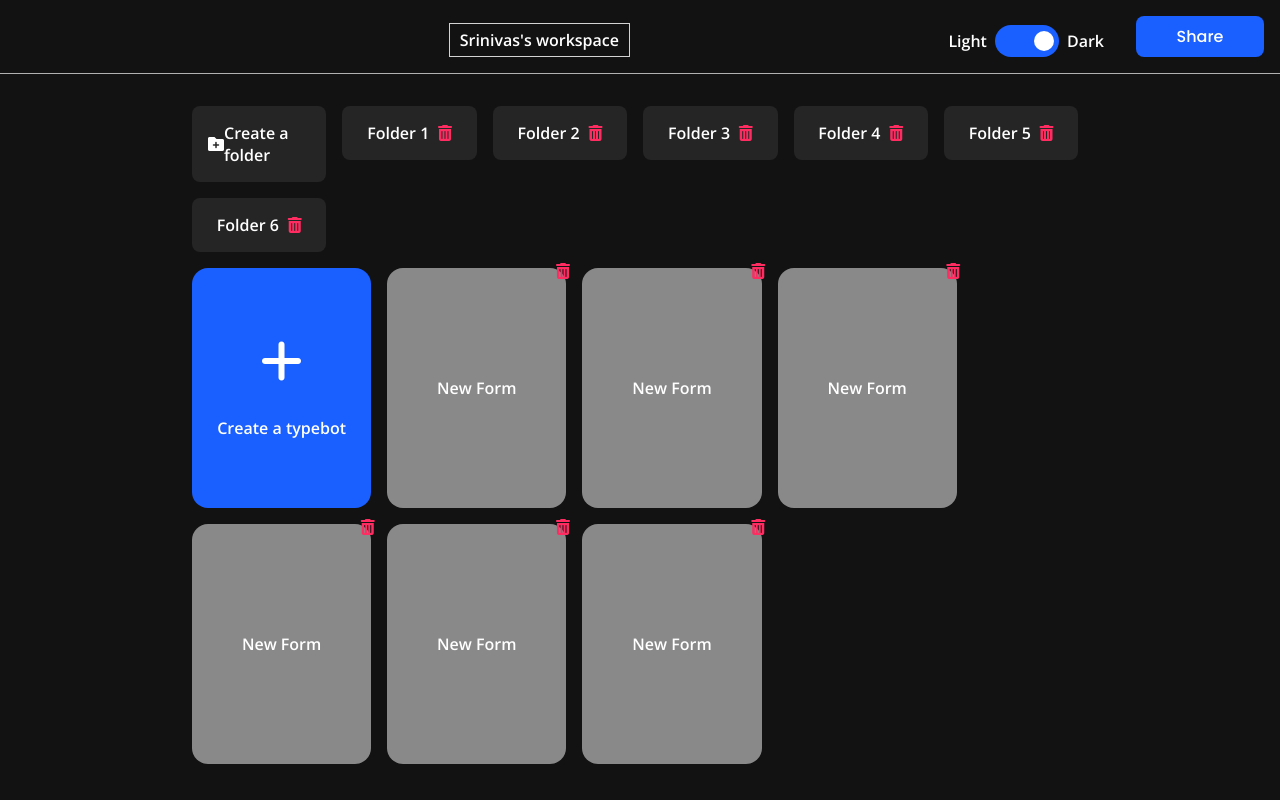
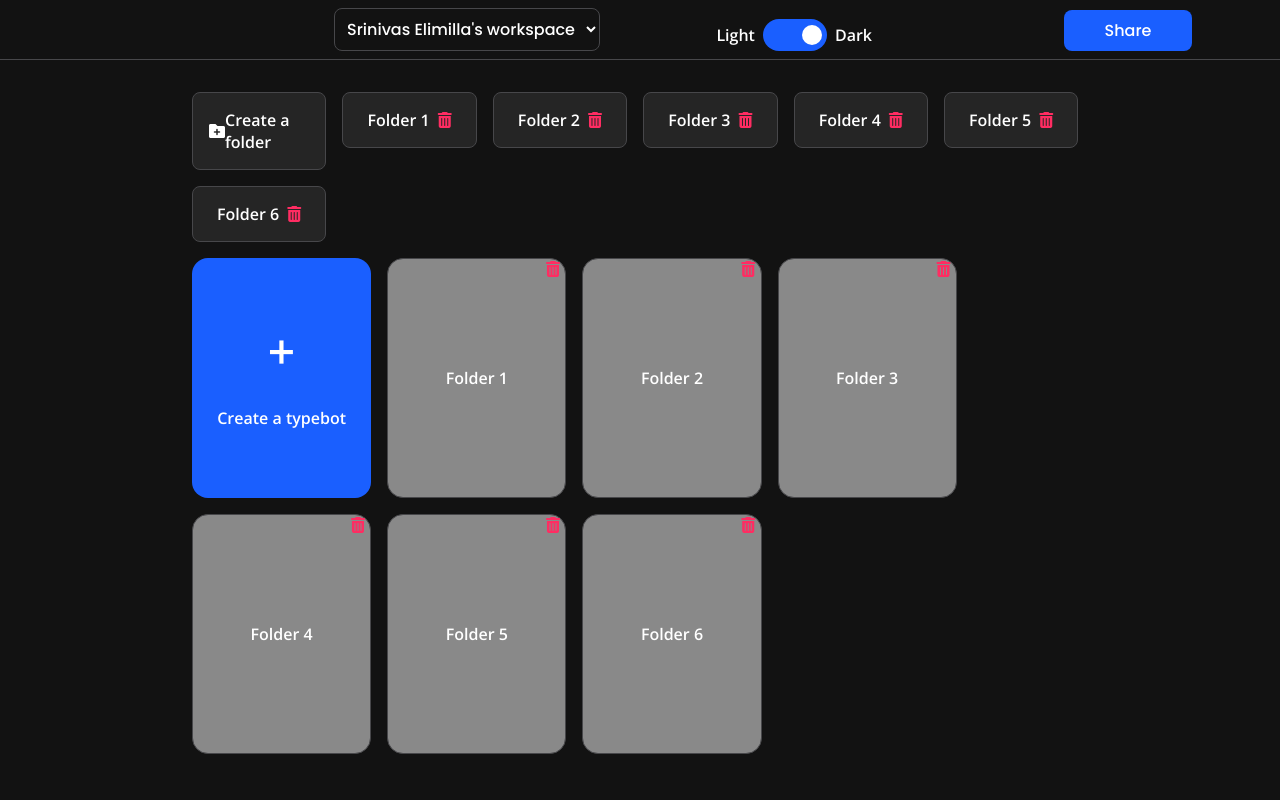
Before and after one commit to srinivas-elimilla/formBotFE, a React (Vite) app: page /dashboard in a window 1280 px wide. Built offline with nearby package versions, Linux system fonts and the light colour scheme; sample sign-in values are in the browser's storage.

Commit message:
built UI

```diff
--- a/src/admin/Dashboard.jsx
+++ b/src/admin/Dashboard.jsx
@@ -1,7 +1,7 @@
 import React, { useEffect, useState } from "react";
 import { useNavigate } from "react-router-dom";
 import { useTheme } from "../context/ThemeContext";
-import CreateFolderModal from "./modals/CreateFolderModal";
+import CommonModal from "./modals/CommonModal";
 import styles from "../styles/dashboard.module.css";
 import ThemeToggleButton from "../components/ThemeToggleButton";
 
@@ -10,6 +10,12 @@ const Dashboard = () => {
   const navigate = useNavigate();
   const [isModalOpen, setIsModalOpen] = useState(false);
   const [activeFolderIndex, setActiveFolderIndex] = useState(null);
+  const [label, setLabel] = useState("");
+  const [placeholder, setPlaceholder] = useState("");
+  const [isConfirmBtn, setIsConfirmBtn] = useState(false);
+  const [selectedOption, setSelectedOption] = useState(
+    "Srinivas Elimilla's workspace"
+  );
 
   useEffect(() => {
     const token = localStorage.getItem("token");
@@ -18,11 +24,26 @@ const Dashboard = () => {
     }
   }, [navigate]);
 
-  const openModal = () => setIsModalOpen(true);
+  const openModal = (label, placeholder, isConfirmBtn) => {
+    setLabel(label);
+    setPlaceholder(placeholder);
+    setIsConfirmBtn(isConfirmBtn);
+    setIsModalOpen(true);
+  };
   const closeModal = () => setIsModalOpen(false);
 
   const handleFolderClick = (index) => {
     setActiveFolderIndex(index === activeFolderIndex ? null : index);
+  };
+
+  const handleOptionChange = (event) => {
+    const selectedValue = event.target.value;
+    setSelectedOption(selectedValue);
+
+    if (selectedValue === "Logout") {
+      localStorage.removeItem("token");
+      navigate("/");
+    }
   };
 
   const folders = [
@@ -47,7 +68,40 @@ const Dashboard = () => {
     <div className={styles.dashboard}>
       <div className={styles.navbar}>
         <div className={styles.navbarLeft}>
-          <div className={styles.dropdown}>Srinivas's workspace</div>
+          <select
+            className={theme}
+            value={selectedOption}
+            onChange={handleOptionChange}
+            style={{
+              backgroundColor: theme === "dark" ? "#121212" : "#ffffff",
+              color: theme === "dark" ? "#ffffff" : "#47474a",
+            }}
+          >
+            <option
+              value="Srinivas Elimilla's workspace"
+              style={{
+                color: theme === "dark" ? "#ffffff" : "#47474a",
+              }}
+            >
+              Srinivas Elimilla's workspace
+            </option>
+            <option
+              value="Settings"
+              style={{
+                color: theme === "dark" ? "#ffffff" : "#47474a",
+              }}
+            >
+              Settings
+            </option>
+            <option
+              value="Logout"
+              style={{
+                color: "#FFA54C",
+              }}
+            >
+              Logout
+            </option>
+          </select>
         </div>
         <div className={styles.navbarRight}>
           <div className={`${styles.togglebtn}`}>
@@ -61,7 +115,12 @@ const Dashboard = () => {
       <div className={styles.content}>
         <div className={`${styles.subcontent}`}>
           <div className={`${styles.createFolderBtns}`}>
-            <div onClick={openModal} className={styles.createFolderBtn}>
+            <div
+              onClick={() =>
+                openModal("Create New Folder", "Enter folder name", false)
+              }
+              className={styles.createFolderBtn}
+            >
               <i
                 className={`fa fa-folder-plus ${
                   theme === "light" ? styles.addicondark : styles.addiconlight
@@ -96,14 +155,26 @@ const Dashboard = () => {
                 <i
                   className="fa-solid fa-trash-can"
                   style={{ color: "#FF2C62" }}
+                  onClick={() =>
+                    openModal(
+                      "Are you sure you want to delete this folder ?",
+                      "",
+                      true
+                    )
+                  }
                 ></i>
               </div>
             ))}
           </div>
           <div className={`${styles.createFormBtns}`}>
-            <div className={`${styles.typebotbtn}`}>
+            <div
+              className={`${styles.typebotbtn}`}
+              onClick={() =>
+                openModal("Create New Form", "Enter form name", false)
+              }
+            >
               <i
-                className={`fa-solid fa-plus ${styles.addtypeboticon}`}
+                className={`fa-thin fa-plus ${styles.addtypeboticon}`}
                 style={{ color: "#FFFFFF" }}
               ></i>
               Create a typebot
@@ -114,17 +185,37 @@ const Dashboard = () => {
                 key={index}
                 onClick={() => handleNavigateToForm(form)}
               >
-                New Form
+                <span
+                  style={{
+                    color: theme === "light" ? "#000000" : "#FFFFFF",
+                  }}
+                >
+                  {form.name || "New Form"}
+                </span>
                 <i
                   className="fa-solid fa-trash-can"
                   style={{ color: "#FF2C62" }}
+                  onClick={() =>
+                    openModal(
+                      "Are you sure you want to delete this Form ?",
+                      "",
+                      true
+                    )
+                  }
                 ></i>
               </div>
             ))}
           </div>
         </div>
       </div>
-      {isModalOpen && <CreateFolderModal closeModal={closeModal} />}
+      {isModalOpen && (
+        <CommonModal
+          closeModal={closeModal}
+          label={label}
+          placeholder={placeholder}
+          isConfirmBtn={isConfirmBtn}
+        />
+      )}
     </div>
   );
 };
--- a/src/admin/modals/CreateFolderModal.jsx
+++ b/src/admin/modals/CommonModal.jsx
@@ -2,7 +2,12 @@ import React, { useState } from "react";
 import { useTheme } from "../../context/ThemeContext";
 import styles from "../../styles/modal.module.css";
 
-const CreateFolderModal = ({ closeModal }) => {
+const CreateFolderModal = ({
+  closeModal,
+  label,
+  placeholder,
+  isConfirmBtn,
+}) => {
   const [folderName, setFolderName] = useState("");
   const { theme } = useTheme();
 
@@ -28,24 +33,26 @@ const CreateFolderModal = ({ closeModal }) => {
         className={`${styles.modal} ${styles[theme]}`}
         onClick={(e) => e.stopPropagation()}
       >
-        <button className={styles.closeBtn} onClick={closeModal}>
-          X
-        </button>
-        <label className={styles.label}>Create New Folder</label>
+        <label className={`${styles.label} ${styles[theme]}`}>{label}</label>
+        {placeholder && (
           <input
             type="text"
             className={styles.folderInput}
             value={folderName}
             onChange={handleFolderNameChange}
-          placeholder="Enter folder name"
+            placeholder={placeholder}
           />
+        )}
         <div className={styles.buttons}>
           <button className={styles.doneBtn} onClick={handleDone}>
-            Done
+            {isConfirmBtn ? "Confirm" : "Done"}
           </button>
-          <button className={styles.cancelBtn} onClick={handleCancel}>
+          <div
+            className={`${styles.cancelBtn} ${styles[theme]}`}
+            onClick={handleCancel}
+          >
             Cancel
-          </button>
+          </div>
         </div>
       </div>
     </div>
--- a/src/components/Home.jsx
+++ b/src/components/Home.jsx
@@ -1,6 +1,6 @@
 import React from "react";
 import styles from "../styles/home.module.css";
-import logo from "../../public/logo.png";
+import logo from "/logo.png";
 import triangle from "../../src/assets/triangle.png";
 import semicircle from "../../src/assets/semicircle.png";
 import heroImage from "../../src/assets/heroImage.png";
--- a/src/store/apiService.js
+++ b/src/store/apiService.js
@@ -1 +1,4 @@
-export const apiUrl = "http://localhost:3000/api";
+export const apiUrl =
+  process.env.NODE_ENV === "development"
+    ? "http://localhost:3000/api"
+    : "https://formbot-be.onrender.com/api";
--- a/src/styles/dashboard.module.css
+++ b/src/styles/dashboard.module.css
@@ -6,14 +6,15 @@
 .navbar {
   display: flex;
   justify-content: space-between;
-  padding: 1rem;
-  border-bottom: 1px solid #b1b1b1;
+  border-bottom: 1px solid #47474a;
+  padding: 0.5rem;
 }
 .togglebtn {
   display: flex;
   align-items: center;
   justify-content: center;
   gap: 0.5rem;
+  margin-right: 10rem;
 }
 
 .navbarLeft {
@@ -23,13 +24,31 @@
   justify-content: flex-end;
 }
 
-.dropdown {
-  border: 1px solid lightgray;
-  padding: 5px 10px;
-  margin-right: 10px;
+select {
+  padding: 0.5rem;
+  border-radius: 0.5rem;
+  width: auto;
+  font-family: "Poppins", sans-serif;
+  font-size: 1rem;
+  font-weight: 500;
+  cursor: pointer;
+  border: 1px solid #47474a;
+  background-color: transparent;
+}
+select:focus {
+  border: 1px solid #47474a;
+}
+
+select option {
+  padding: 0.5rem;
+  font-family: "Poppins", sans-serif;
+  font-size: 1rem;
+  font-weight: 500;
+  cursor: pointer;
 }
 
 .navbarRight {
+  margin-right: 5rem;
   flex: 1;
   display: flex;
   align-items: flex-end;
@@ -87,6 +106,7 @@
   align-items: center;
   justify-content: space-evenly;
   cursor: pointer;
+  border: 1px solid #47474a;
 }
 .whitebg {
   background-color: #ffffff;
@@ -121,6 +141,8 @@
   flex-direction: column;
   cursor: pointer;
   border-radius: 1rem;
+  font-size: 1rem;
+  font-family: "Open sans", sans-serif;
 }
 
 .createFormBtn {
@@ -135,12 +157,16 @@
   justify-content: center;
   cursor: pointer;
   border-radius: 1rem;
+  border: 1px solid #47474a;
+  font-size: 1rem;
+  font-family: "Open sans", sans-serif;
 }
 
 .createFormBtn i {
   position: absolute;
-  top: -2%;
-  right: -2%;
+  font-size: 1rem;
+  top: 1%;
+  right: 3%;
 }
 
 .addtypeboticon {
```
Also changed, not shown: src/admin/modals/ShareModal.jsx (added, +59 -0 lines), src/styles/modal.module.css (+67 -31 lines). Lines whose indentation alone changed are shown as unchanged.
